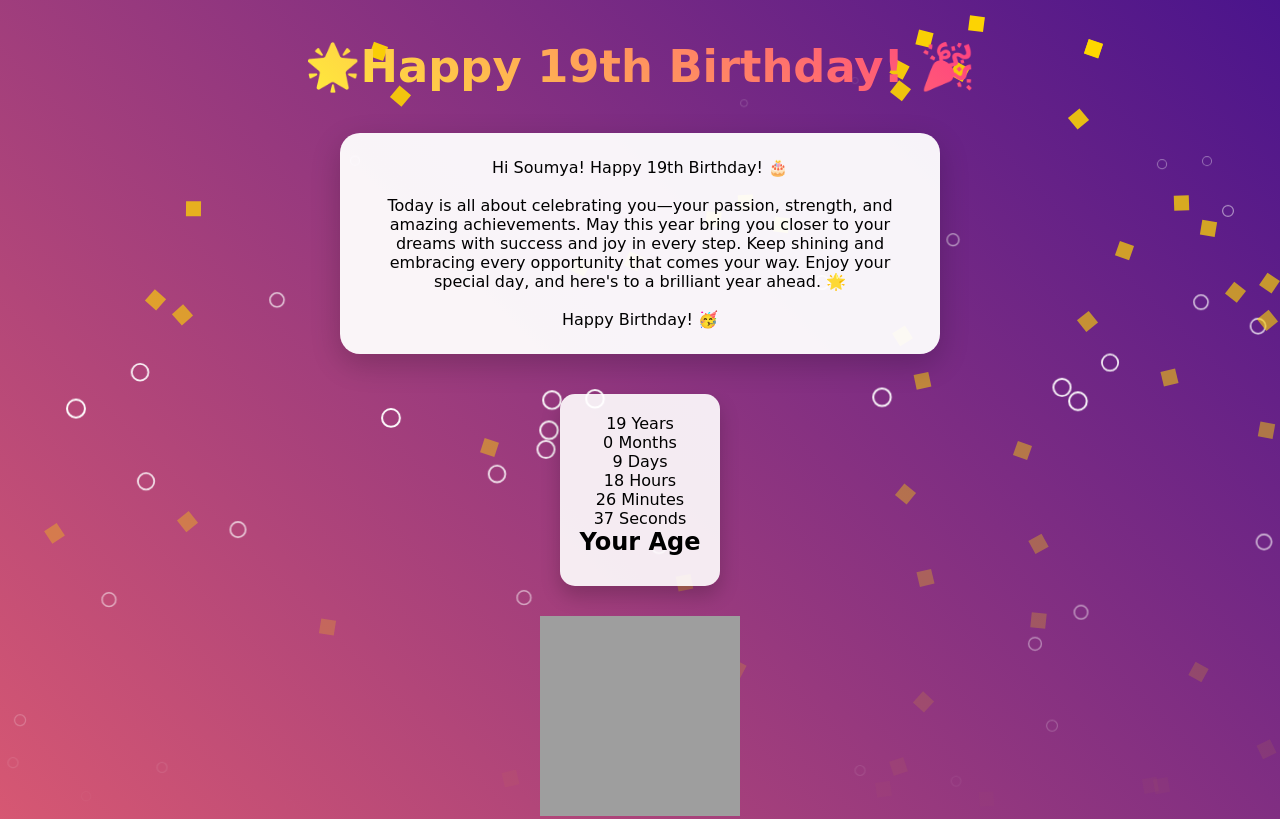
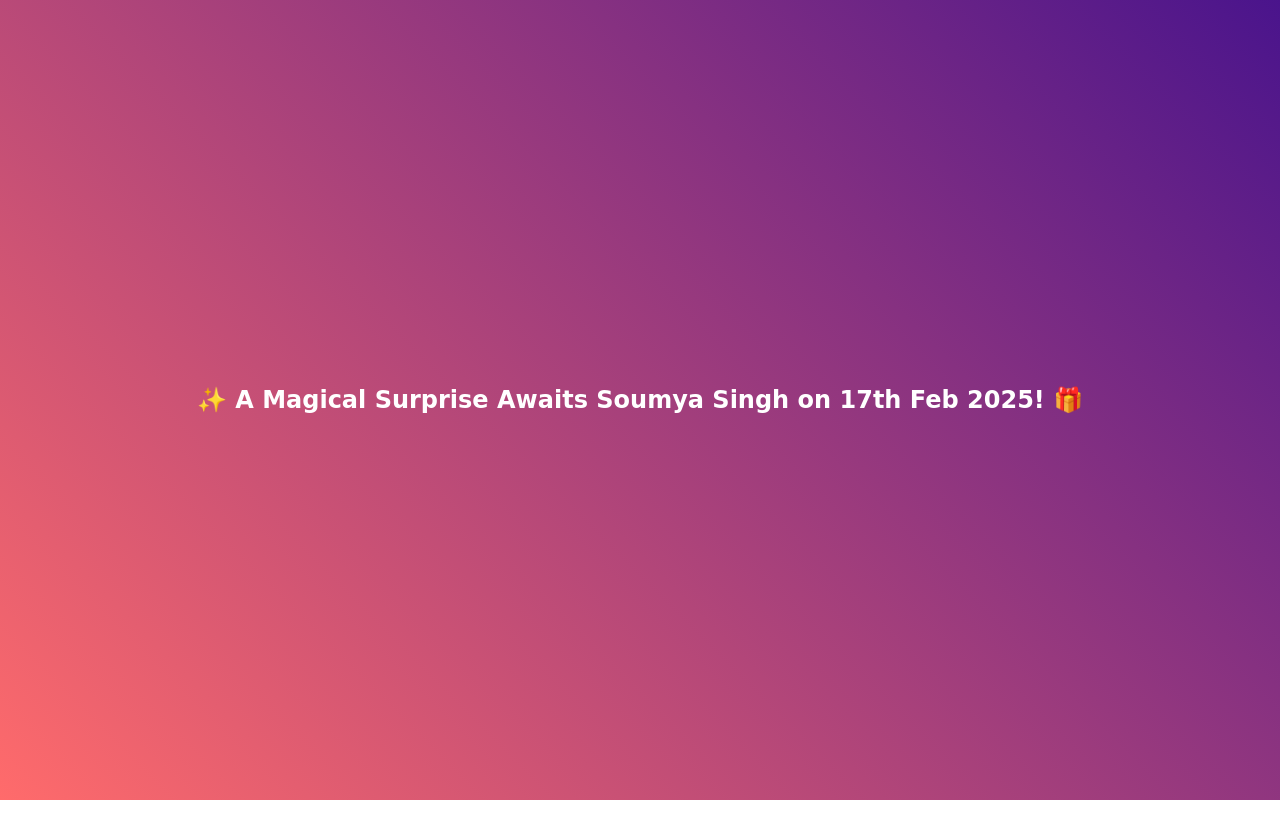
Before and after one commit to Priyanshu-Gupta-9165/birthday-celebrate, a plain HTML site: page index.html in a window 1280 px wide. Shown: the top 819 px of the page. Drawn offline with Linux system fonts and the light colour scheme; grey boxes are pictures that could not be loaded.

Commit message:
Update index.html

```diff
--- a/index.html
+++ b/index.html
@@ -327,7 +327,7 @@
         }
 
         function checkDate() {
-            const targetDate = new Date('2025-01-17T00:00:00');
+            const targetDate = new Date('2025-02-17T00:00:00');
             const now = new Date();
 
             if (now >= targetDate) {
```
